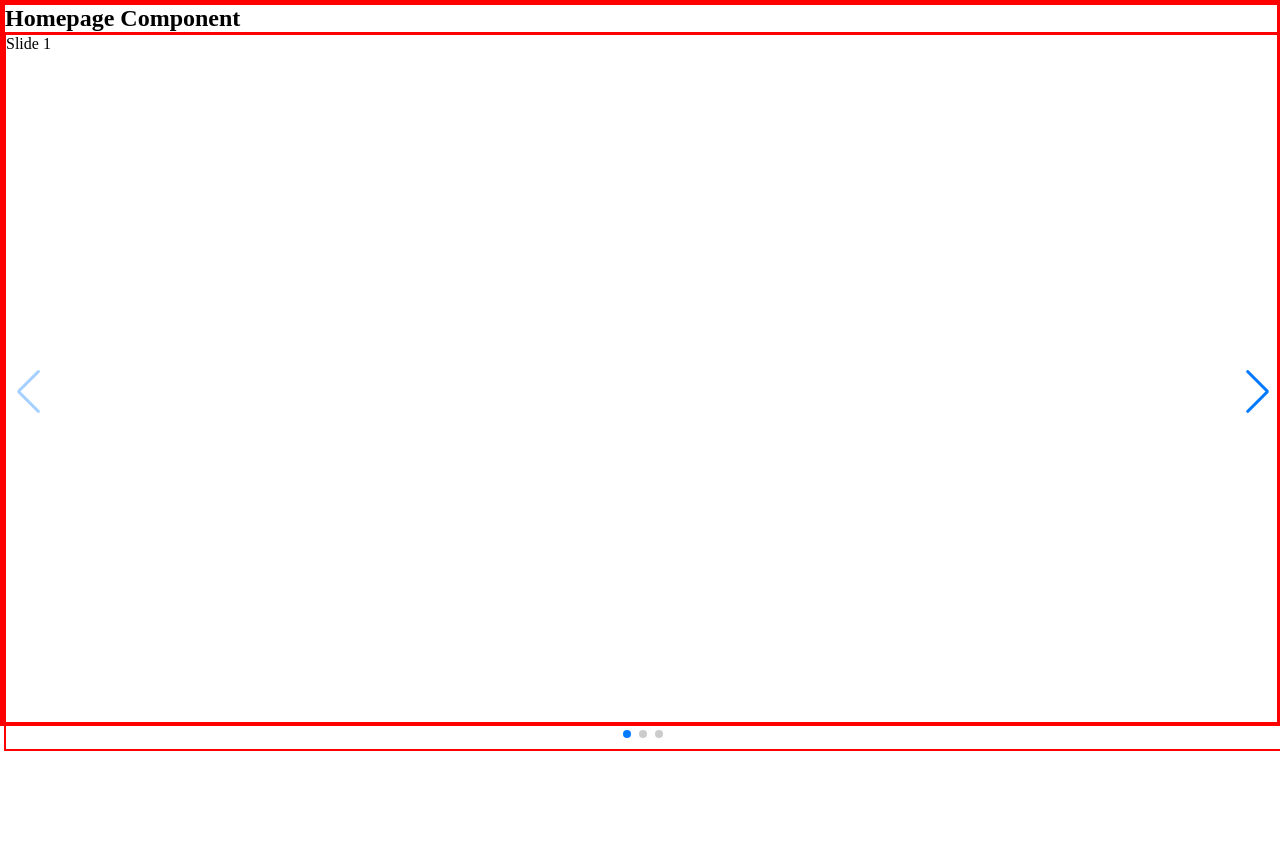
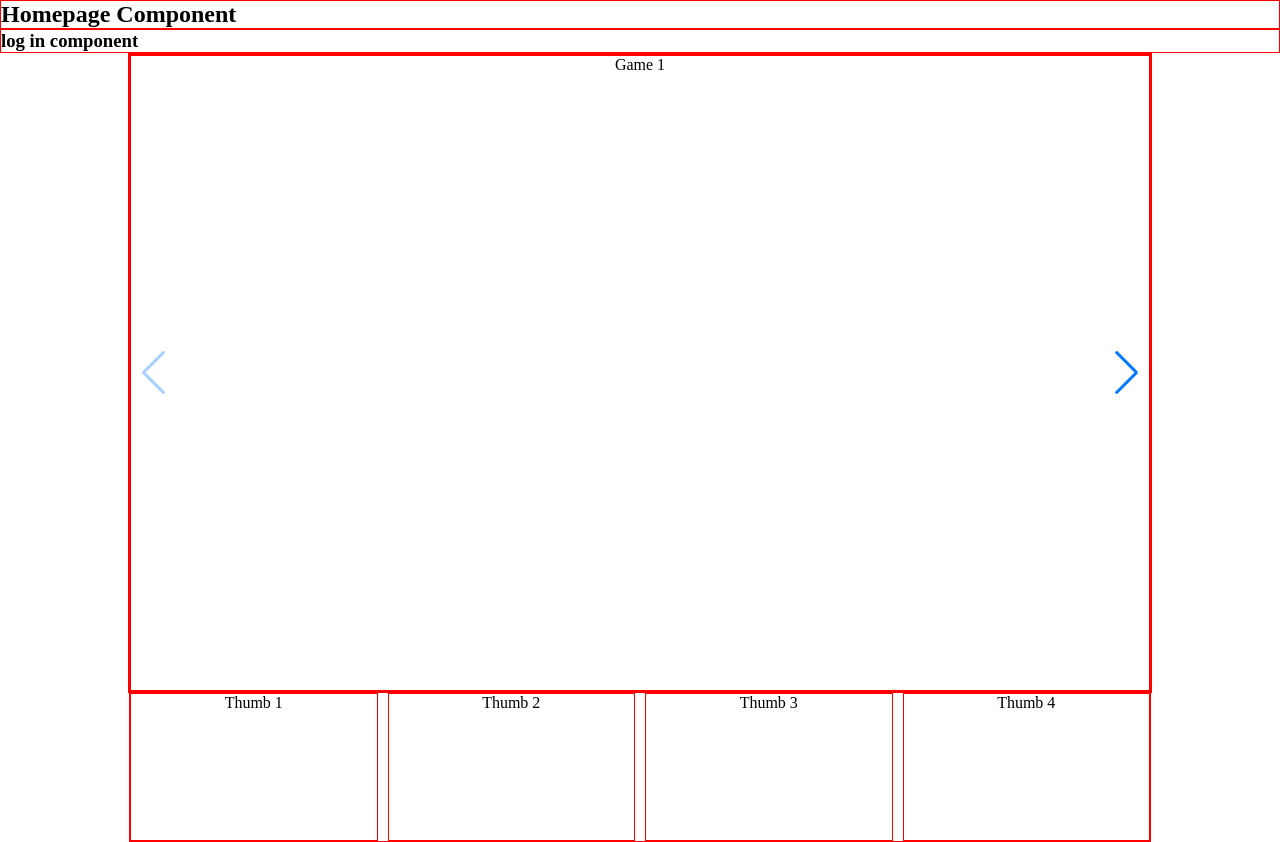
Before and after one commit to tonymm55/team-arcade-game, a React (Vite) app: page / in a window 1280 px wide. Both pictures are taken after a click on the button "Temp Button". Before the commit the page ends 800 px from the top, so only its background shows below. Built offline with nearby package versions, Linux system fonts and the light colour scheme.

Commit message:
styled swiper

```diff
--- a/src/components/Homepage.jsx
+++ b/src/components/Homepage.jsx
@@ -4,14 +4,36 @@ import "../styles/Homepage.css";
 register();
 
 const Homepage = () => {
+  // make reusable component and pass in props to make the indivdual slides for games
   return (
     <main className="homepage">
       <h2>Homepage Component</h2>
-      <swiper-container slides-per-view="1" navigation="true" pagination="true">
-        <swiper-slide>Slide 1</swiper-slide>
-        <swiper-slide>Slide 2</swiper-slide>
-        <swiper-slide>Slide 3</swiper-slide>
-      </swiper-container>
+      <h3>log in component</h3>
+      <div className="homepage__swiper">
+        <swiper-container
+          class="homepage__swiper-container"
+          slides-per-view="1"
+          navigation="true"
+          //   pagination="true"
+          thumbs-swiper=".homepage__thumbs"
+        >
+          <swiper-slide>Game 1</swiper-slide>
+          <swiper-slide>Game 2</swiper-slide>
+          <swiper-slide>Game 3</swiper-slide>
+          <swiper-slide>Game 4</swiper-slide>
+        </swiper-container>
+        <swiper-container
+          class="homepage__thumbs"
+          slides-per-view="4"
+          watch-slides-progress="true"
+          space-between={10}
+        >
+          <swiper-slide>Thumb 1</swiper-slide>
+          <swiper-slide>Thumb 2</swiper-slide>
+          <swiper-slide>Thumb 3</swiper-slide>
+          <swiper-slide>Thumb 4</swiper-slide>
+        </swiper-container>
+      </div>
     </main>
   );
 };
--- a/src/styles/Homepage.css
+++ b/src/styles/Homepage.css
@@ -1,4 +1,4 @@
-* {
+.homepage * {
   border: 1px solid red;
 }
 
@@ -6,8 +6,25 @@
   width: 100vw;
   height: 90vh;
 }
+.homepage__swiper {
+  max-width: 80%;
+  height: 80vh;
+  margin: 0 auto;
+}
 
-swiper-container {
+.homepage__swiper-container {
+  width: 100%;
   height: 100%;
-  width: 100%;
 }
+
+swiper-slide {
+  text-align: center;
+}
+
+.homepage__thumbs {
+  height: 150px;
+}
+
+.homepage__thumbs .swiper-slide-thumb-active {
+  opacity: 1 !important;
+}
```
